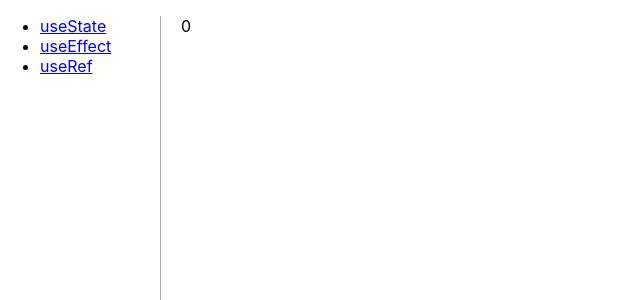
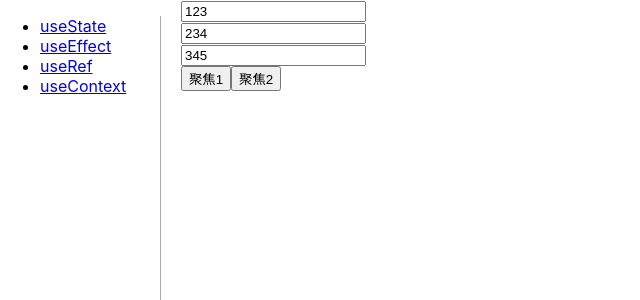
Before and after one commit to YuFon/learn-react-hooks, a React (Create React App) app: page /useRef in a window 1280 px wide. Shown: the top 300 px of the page, without its empty margins (0-640 px from the left). Built offline with nearby package versions, Linux system fonts and the light colour scheme.

Commit message:
useRef  useContext

```diff
--- a/src/App.tsx
+++ b/src/App.tsx
@@ -5,6 +5,7 @@ import { createBrowserHistory } from "history";
 const UseState = React.lazy(() => import("./views/UseState"));
 const UseEffect = React.lazy(() => import("./views/UseEffect"));
 const UseRef = React.lazy(() => import("./views/UseRef"));
+const UseContext = React.lazy(() => import("./views/UseContext"));
 
 function App() {
   return (
@@ -27,6 +28,9 @@ function App() {
           <li>
             <Link to="./useRef">useRef</Link>
           </li>
+          <li>
+            <Link to="./useContext">useContext</Link>
+          </li>
         </ul>
         <div>
           <Switch>
@@ -34,6 +38,7 @@ function App() {
               <Route path="/useState" component={UseState} />
               <Route path="/useEffect" component={UseEffect} />
               <Route path="/useRef" component={UseRef} />
+              <Route path="/useContext" component={UseContext} />
             </Suspense>
           </Switch>
         </div>
--- /dev/null
+++ b/src/views/UseContext.tsx
@@ -0,0 +1,57 @@
+import React, { useContext, useState } from "react";
+
+const ctx = React.createContext<{
+  value: number | undefined;
+  onChange: (value: string) => void;
+}>({
+  value: 0,
+  onChange: () => {},
+});
+const { Provider } = ctx;
+
+const Child: React.FC = () => {
+  const data = useContext(ctx);
+  return <div>孙子从爷爷那拿的值{data.value}</div>;
+};
+const Child2: React.FC = () => {
+  const data = useContext(ctx);
+  return (
+    <button
+      onClick={() => {
+        data.onChange(`孙子给爷爷${Math.random()}`);
+      }}
+    >
+      传值给爷爷
+    </button>
+  );
+};
+const Parent: React.FC = () => {
+  return (
+    <>
+      <Child />
+      <Child2 />
+    </>
+  );
+};
+const GrandParent: React.FC = () => {
+  const [context, setContext] = useState<number>();
+  const [childData, setChildData] = useState<string>();
+  const onChange = (value: string) => setChildData(value);
+  return (
+    <>
+      <Provider value={{ value: context, onChange }}>
+        <Parent />
+      </Provider>
+      <button
+        onClick={() => {
+          setContext(() => Math.random());
+        }}
+      >
+        传值给孙子
+      </button>
+      <div>爷爷从孙子拿的值{childData}</div>
+    </>
+  );
+};
+
+export default GrandParent;
--- a/src/views/UseRef.tsx
+++ b/src/views/UseRef.tsx
@@ -1,11 +1,107 @@
-import React, { useEffect, useState } from "react";
+import React, { useEffect, useImperativeHandle, useRef } from "react";
+
+// 基本用法
+const Input: React.FC<{
+  onChange: (value: any) => void;
+  initValue: any;
+}> = (props) => {
+  const ref = useRef<HTMLInputElement>(null);
+  useEffect(() => {
+    if (ref.current) ref.current.value = props.initValue;
+  }, [props.initValue]);
+
+  const onChange = (e: any) => {
+    props.onChange(e.target.value);
+  };
+
+  return <input onChange={onChange} ref={ref} />;
+};
+
+// 传入ref
+const Input1 = React.forwardRef(
+  (
+    props: { onChange: (value: any) => void; initValue: any },
+    ref: React.ForwardedRef<HTMLInputElement>
+  ) => {
+    useEffect(() => {
+      const current = (ref as React.RefObject<HTMLInputElement>).current;
+      if (current) current.value = props.initValue;
+    }, [props.initValue]);
+
+    const onChange = (e: any) => {
+      props.onChange(e.target.value);
+    };
+
+    return <input onChange={onChange} ref={ref} />;
+  }
+);
+
+// useImperativeHandle 返回暴露的ref的具体类型
+const Input2 = React.forwardRef(
+  (
+    props: { onChange: (value: any) => void; initValue: any },
+    ref: React.ForwardedRef<{
+      focus: () => void;
+    }>
+  ) => {
+    const refInput = useRef<HTMLInputElement>(null);
+
+    useImperativeHandle(
+      ref,
+      () => ({
+        focus: () => {
+          refInput.current?.focus();
+        },
+      }),
+      []
+    );
+
+    useEffect(() => {
+      if (refInput.current) refInput.current.value = props.initValue;
+    }, [props.initValue]);
+
+    const onChange = (e: any) => {
+      props.onChange(e.target.value);
+    };
+
+    return <input onChange={onChange} ref={refInput} />;
+  }
+);
 
 const UseEffect: React.FC = () => {
-  const [count, setCount] = useState(0);
+  const myRef1 = useRef<HTMLInputElement>(null);
+  const myRef2 = useRef<HTMLInputElement>(null);
 
   return (
     <>
-      <p>{count}</p>
+      <Input initValue={123} onChange={(value: any) => console.log(value)} />
+      <br />
+      <Input1
+        ref={myRef1}
+        onChange={(value: any) => console.log(value)}
+        initValue={234}
+      />
+      <br />
+      <Input2
+        ref={myRef2}
+        onChange={(value: any) => console.log(value)}
+        initValue={345}
+      />
+      <br />
+      <button
+        onClick={() => {
+          myRef1.current?.focus();
+        }}
+      >
+        聚焦1
+      </button>
+      <button
+        onClick={() => {
+          myRef2.current?.focus();
+        }}
+      >
+        聚焦2
+      </button>
     </>
   );
 };
```
